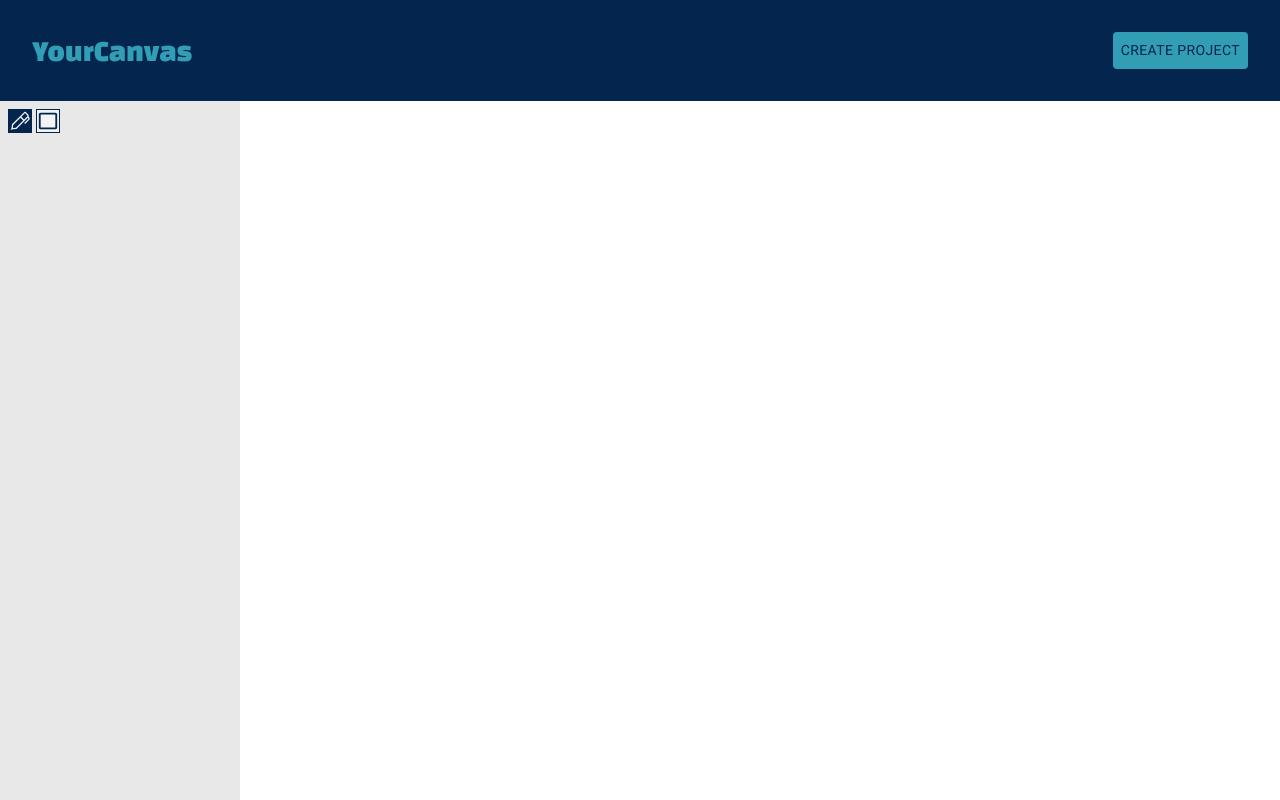
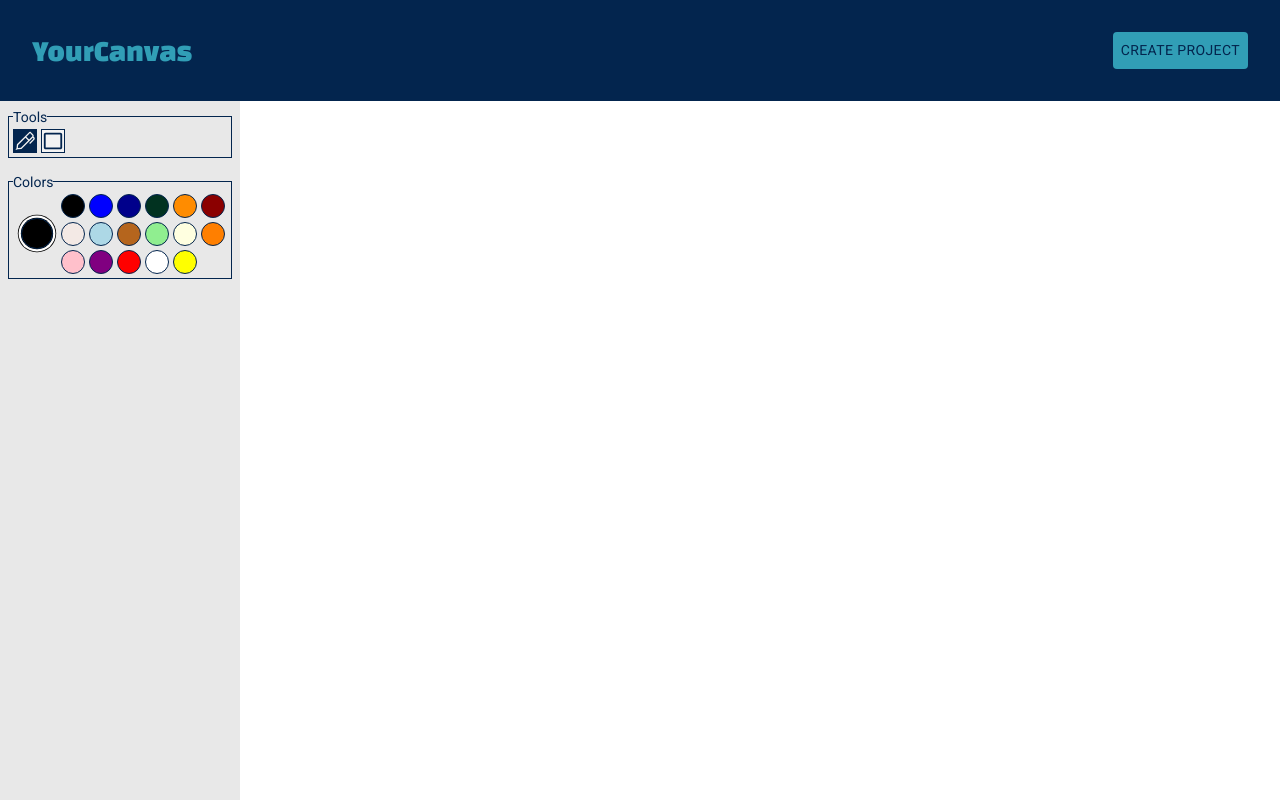
Before and after one commit to pawel975/YourCanvas, a React (Vite) app: page / in a window 1280 px wide. Built offline with nearby package versions, Linux system fonts and the light colour scheme.

Commit message:
color selection

```diff
--- a/src/App.tsx
+++ b/src/App.tsx
@@ -8,6 +8,7 @@ import { CurrentToolId } from './globalTypes';
 const App: React.FC = () => {
   const [isProjectActive, setIsProjectActive] = useState<boolean>(false);
   const [currentToolId, setCurrentToolId] = useState<CurrentToolId>('marker-draw');
+  const [pickedColorId, setPickedColorId] = useState<string>('black');
 
   function createNewProject() {
     setIsProjectActive(true);
@@ -18,15 +19,23 @@ const App: React.FC = () => {
     setCurrentToolId(tool.id as CurrentToolId);
   }
 
+  function handleToolbarColorClick(e: MouseEvent) {
+    const color = e.target as HTMLButtonElement;
+    setPickedColorId(color.id);
+  }
+
   return (
     <div className="app">
       <NavBar createNewProject={createNewProject} />
       <div className="app__creator-wrapper">
         <ToolBar
           currentToolId={currentToolId}
+          pickedColorId={pickedColorId}
           handleToolbarToolClick={handleToolbarToolClick}
+          handleToolbarColorClick={handleToolbarColorClick}
         />
         <Main
+          pickedColorId={pickedColorId}
           currentToolId={currentToolId}
           isProjectActive={isProjectActive}
         />
--- /dev/null
+++ b/src/data/colorCodes.json
@@ -0,0 +1,70 @@
+[
+  {
+    "id": "black",
+    "hex": "#000000"
+  },
+  {
+    "id": "blue",
+    "hex": "#0000ff"
+  },
+  {
+    "id": "darkBlue",
+    "hex": "#00008b"
+  },
+  {
+    "id": "darkGreen",
+    "hex": "#013220"
+  },
+  {
+    "id": "darkOrange",
+    "hex": "#ff8c00"
+  },
+  {
+    "id": "darkRed",
+    "hex": "#8b0000"
+  },
+  {
+    "id": "dawnPink",
+    "hex": "#f3e9e5"
+  },
+  {
+    "id": "lightBlue",
+    "hex": "#add8e6"
+  },
+  {
+    "id": "lightBrown",
+    "hex": "#b5651d"
+  },
+  {
+    "id": "lightGreen",
+    "hex": "#90ee90"
+  },
+  {
+    "id": "lightYellow",
+    "hex": "#ffffe0"
+  },
+  {
+    "id": "orange",
+    "hex": "#ff7f00"
+  },
+  {
+    "id": "pink",
+    "hex": "#ffc0cb"
+  },
+  {
+    "id": "purple",
+    "hex": "#800080"
+  },
+  {
+    "id": "red",
+    "hex": "#ff0000"
+  },
+  {
+    "id": "white",
+    "hex": "#ffffff"
+  },
+  {
+    "id": "yellow",
+    "hex": "#ffff00"
+  }
+]
--- /dev/null
+++ b/src/layouts/ToolBar/ColorSelection/Color/Color.css
@@ -0,0 +1,6 @@
+.color {
+  width: 1.5rem;
+  aspect-ratio: 1;
+  border-radius: 50%;
+  border: 0.001rem solid var(--clr-dark);
+}
--- /dev/null
+++ b/src/layouts/ToolBar/ColorSelection/Color/Color.tsx
@@ -0,0 +1,20 @@
+import './Color.css';
+
+interface ColorProps {
+  id: string;
+  hexCode: string;
+  handleToolbarColorClick: Function;
+}
+
+const Color: React.FC<ColorProps> = ({ id, hexCode, handleToolbarColorClick }) => {
+  return (
+    <button
+      onClick={(e) => handleToolbarColorClick(e)}
+      style={{ backgroundColor: hexCode }}
+      className="color"
+      id={id}
+    ></button>
+  );
+};
+
+export default Color;
--- /dev/null
+++ b/src/layouts/ToolBar/ColorSelection/ColorSelection.css
@@ -0,0 +1,27 @@
+.color-selection {
+  width: 100%;
+  color: var(--clr-dark);
+  border: 0.01rem solid var(--clr-dark);
+  font-size: var(--fs-200);
+  padding: 0.25rem;
+  align-items: center;
+  display: flex;
+  flex-direction: row;
+}
+
+.color-selection__picked-color {
+  margin: 0.5rem;
+  width: 2.5rem;
+  aspect-ratio: 1;
+  border-radius: 50%;
+  box-shadow: 0 0 0 0.01rem black, 0 0 0 0.15rem white, 0 0 0 0.2rem black;
+  border: 0.001rem solid var(--clr-dark);
+}
+
+.color-selection__colors-container {
+  width: fit-content;
+  display: flex;
+  flex-direction: row;
+  flex-wrap: wrap;
+  gap: 0.25rem;
+}
--- /dev/null
+++ b/src/layouts/ToolBar/ColorSelection/ColorSelection.tsx
@@ -0,0 +1,36 @@
+import './ColorSelection.css';
+import colorCodes from '../../../data/colorCodes.json';
+import Color from './Color/Color';
+
+interface ColorSelectionProps {
+  pickedColorId: string;
+  handleToolbarColorClick: Function;
+}
+
+const ColorSelection: React.FC<ColorSelectionProps> = ({
+  pickedColorId,
+  handleToolbarColorClick,
+}) => {
+  const colors = colorCodes.map((color) => {
+    return (
+      <Color
+        key={color.id}
+        hexCode={color.hex}
+        id={color.id}
+        handleToolbarColorClick={handleToolbarColorClick}
+      />
+    );
+  });
+  return (
+    <fieldset className="color-selection">
+      <legend>Colors</legend>
+      <div
+        style={{ backgroundColor: pickedColorId }}
+        className="color-selection__picked-color"
+      ></div>
+      <div className="color-selection__colors-container">{colors}</div>
+    </fieldset>
+  );
+};
+
+export default ColorSelection;
--- a/src/layouts/ToolBar/ToolBar.css
+++ b/src/layouts/ToolBar/ToolBar.css
@@ -4,10 +4,10 @@
   left: 0;
   top: 0;
   width: 15rem;
-  min-width: fit-content;
   background-color: var(--clr-grey);
   display: flex;
   flex-direction: column;
   align-items: start;
   gap: 1rem;
+  flex-shrink: 0;
 }
--- a/src/layouts/ToolBar/ToolBar.tsx
+++ b/src/layouts/ToolBar/ToolBar.tsx
@@ -1,18 +1,30 @@
+import ColorSelection from './ColorSelection/ColorSelection';
 import './ToolBar.css';
 import ToolSelection from './ToolSelection/ToolSelection';
 
 interface ToolBarProps {
   currentToolId: string;
+  pickedColorId: string;
   handleToolbarToolClick: Function;
+  handleToolbarColorClick: Function;
 }
 
-const ToolBar: React.FC<ToolBarProps> = ({ currentToolId, handleToolbarToolClick }) => {
+const ToolBar: React.FC<ToolBarProps> = ({
+  currentToolId,
+  pickedColorId,
+  handleToolbarToolClick,
+  handleToolbarColorClick,
+}) => {
   return (
     <div className="tool-bar">
       <ToolSelection
         currentToolId={currentToolId}
         handleToolbarToolClick={handleToolbarToolClick}
       />
+      <ColorSelection
+        pickedColorId={pickedColorId}
+        handleToolbarColorClick={handleToolbarColorClick}
+      />
     </div>
   );
 };
--- a/src/layouts/ToolBar/ToolSelection/ToolSelection.tsx
+++ b/src/layouts/ToolBar/ToolSelection/ToolSelection.tsx
@@ -10,7 +10,6 @@ interface ToolSelectionProps {
 const ToolSelection: React.FC<ToolSelectionProps> = ({ currentToolId, handleToolbarToolClick }) => {
   const tools = toolsSchemeData.map((tool) => {
     const { id, icon } = tool;
-    console.log(id, currentToolId);
 
     return (
       <Tool
@@ -23,7 +22,12 @@ const ToolSelection: React.FC<ToolSelectionProps> = ({ currentToolId, handleTool
     );
   });
 
-  return <section className="tool-selection">{tools}</section>;
+  return (
+    <fieldset className="tool-selection">
+      <legend>Tools</legend>
+      {tools}
+    </fieldset>
+  );
 };
 
 export default ToolSelection;
--- a/src/layouts/ToolBar/ToolSelection/ToolSelections.css
+++ b/src/layouts/ToolBar/ToolSelection/ToolSelections.css
@@ -1,4 +1,9 @@
 .tool-selection {
+  width: 100%;
+  color: var(--clr-dark);
+  border: 0.01rem solid var(--clr-dark);
+  font-size: var(--fs-200);
+  padding: 0.25rem;
   display: flex;
   flex-direction: row;
   flex-wrap: wrap;
--- a/src/pages/Main/Main.tsx
+++ b/src/pages/Main/Main.tsx
@@ -5,12 +5,18 @@ import './Main.css';
 interface MainProps {
   isProjectActive: boolean;
   currentToolId: string;
+  pickedColorId: string;
 }
 
-const Main: React.FC<MainProps> = ({ currentToolId, isProjectActive }) => {
+const Main: React.FC<MainProps> = ({ currentToolId, isProjectActive, pickedColorId }) => {
   return (
     <main className="main">
-      {isProjectActive && <ProjectContainer currentToolId={currentToolId} />}
+      {isProjectActive && (
+        <ProjectContainer
+          currentToolId={currentToolId}
+          pickedColorId={pickedColorId}
+        />
+      )}
     </main>
   );
 };
--- a/src/pages/Main/ProjectContainer/ProjectContainer.tsx
+++ b/src/pages/Main/ProjectContainer/ProjectContainer.tsx
@@ -7,9 +7,10 @@ import { Eventhandlers } from './interfaces';
 
 interface ProjectContainerProps {
   currentToolId: string;
+  pickedColorId: string;
 }
 
-const ProjectContainer: React.FC<ProjectContainerProps> = ({ currentToolId }) => {
+const ProjectContainer: React.FC<ProjectContainerProps> = ({ currentToolId, pickedColorId }) => {
   const [mouseListeners, setMouseListeners] = useState<Eventhandlers>({
     mouseDownHandler: () => {},
     mouseMoveHandler: () => {},
@@ -29,12 +30,12 @@ const ProjectContainer: React.FC<ProjectContainerProps> = ({ currentToolId }) =>
   useEffect(() => {
     if (canvasRef.current) {
       if (currentToolId === 'marker-draw') {
-        setMouseListeners(getMarkerDrawHandlers('#000000', 10, canvasRef.current));
+        setMouseListeners(getMarkerDrawHandlers(pickedColorId, 10, canvasRef.current));
       } else if (currentToolId === 'rect-draw') {
-        setMouseListeners(getRectDrawHandlers('#000000', 10, canvasRef.current));
+        setMouseListeners(getRectDrawHandlers(pickedColorId, 10, canvasRef.current));
       }
     }
-  }, [currentToolId]);
+  }, [currentToolId, pickedColorId]);
 
   return (
     <div
```
